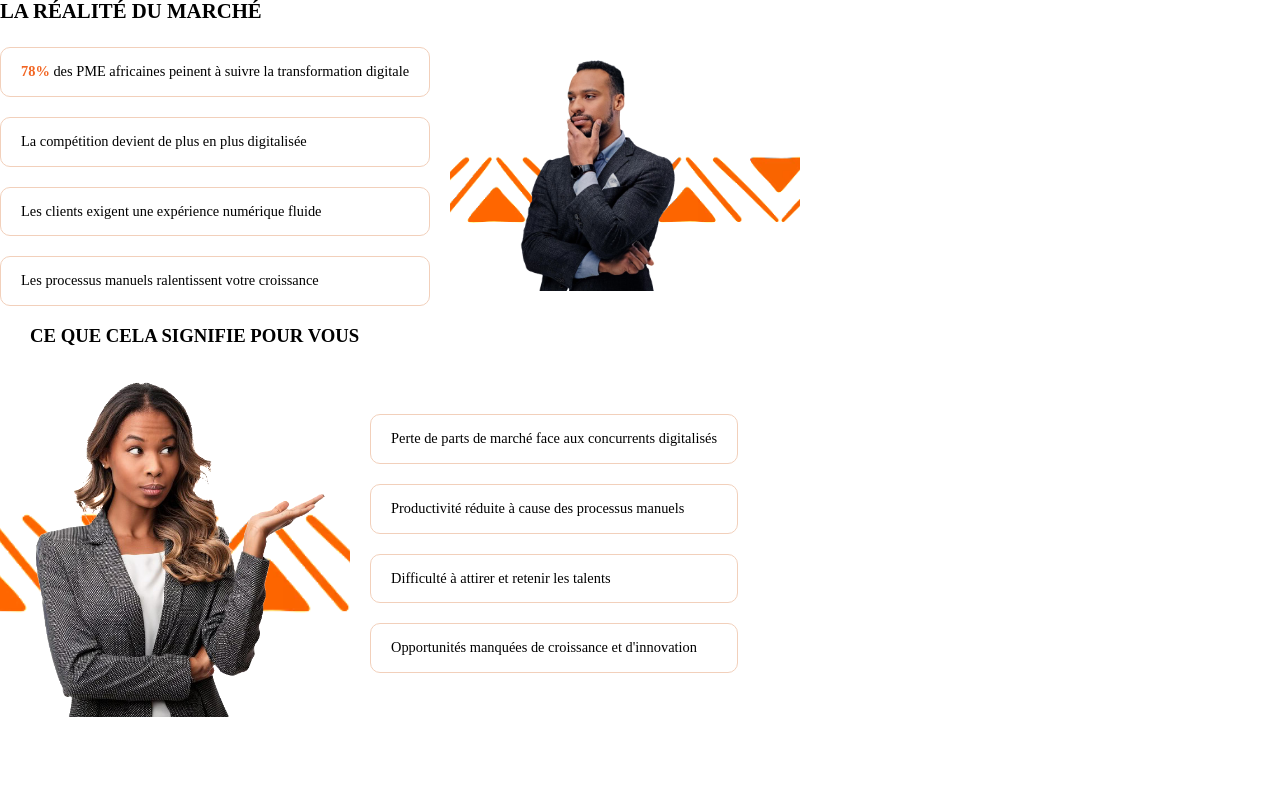
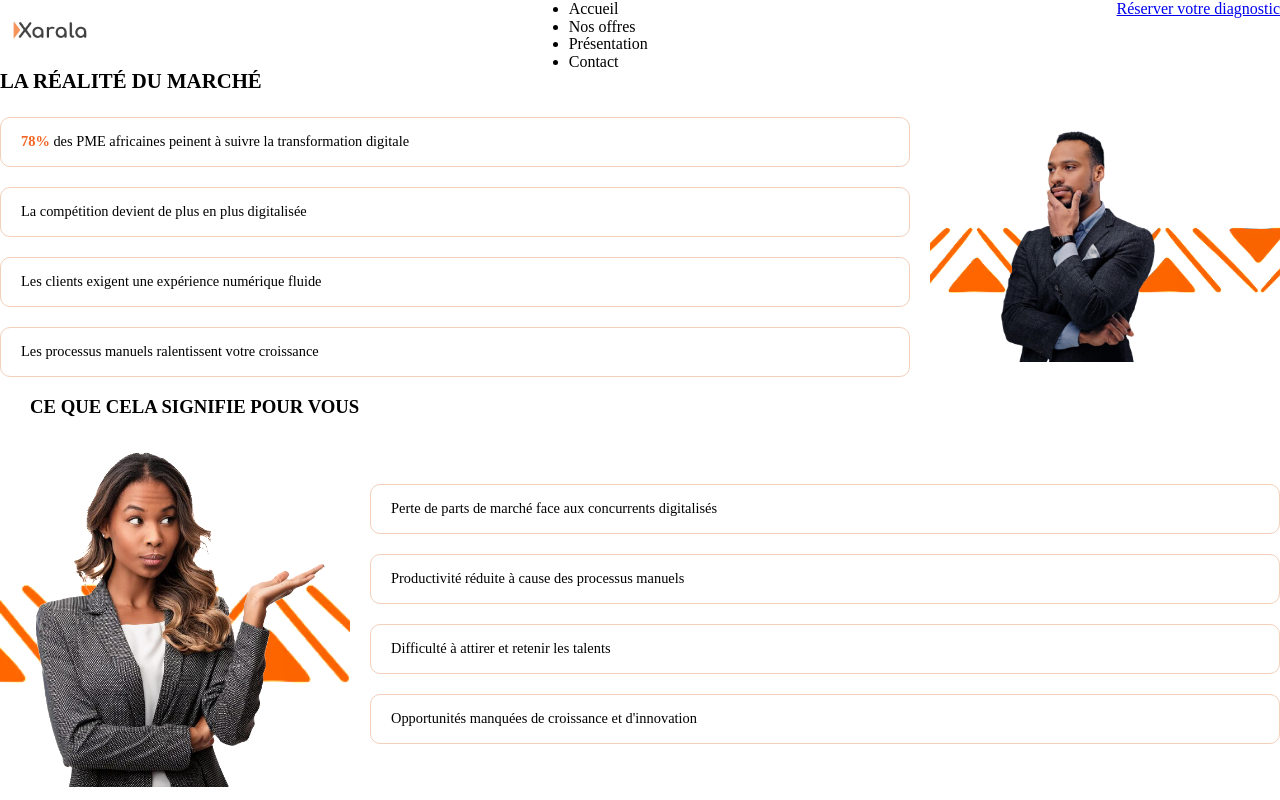
Before and after one commit to idrissadiouf345-maker/mon-portfolio, a plain HTML site: page projet2.xarala/xdj/index.html in a window 1280 px wide. Drawn offline with Linux system fonts and the light colour scheme.

Commit message:
ce que j'ai fait

```diff
--- a/amélioration/exercice grid/style.css
+++ b/amélioration/exercice grid/style.css
@@ -1,6 +1,6 @@
 .container{
     display: grid;
-    grid-template-columns:120px  ;
+    grid-template-columns:10% 45% 45%   ;
     /* grid-template-rows: ; */
     gap: 7px;
     height: 100vh;
--- a/projet2.xarala/xdj/index.html
+++ b/projet2.xarala/xdj/index.html
@@ -7,6 +7,18 @@
     <title>Document</title>
 </head>
 <body>
+    <nav>
+        <div class="Logo"><img src="images.png" width="100"></div>
+        <div class="menu">
+            <ul class="nav">
+                <li> <a href="#"></a>Accueil</li>
+                <li> <a href="#"></a>Nos offres</li>
+                <li> <a href="#"></a>Présentation</li>
+                <li> <a href="#"></a>Contact</li>
+            </ul>
+        </div>
+        <div class="button"><a href="#">Réserver votre diagnostic</a></div>
+    </nav>
     <section>
         <h2>La réalité du Marché</h2>
         <div class="container">
@@ -16,7 +28,7 @@
             <div class="class ">Les clients exigent une expérience numérique fluide</div>
             <div class="class ">Les processus manuels ralentissent votre croissance</div>
         </div>
-       <div class="LO"> <img src="homme.png" alt="homme" class="LA"></div>
+       <div class="LO"><img src="homme.png" alt="homme" class="LA"></div>
         </div>
     </section>
     <section>
--- a/projet2.xarala/xdj/style.css
+++ b/projet2.xarala/xdj/style.css
@@ -4,11 +4,16 @@
     line-height: 1.1;
     box-sizing: border-box;
 }
+nav{
+    display: flex;
+    justify-content: space-between;
+
+}
 body{
     overflow-x: hidden;
 }
 .LA{
-    width: 350px;
+   max-width: 350px;
     object-fit: cover;
 }
 .container,.container1{
@@ -16,6 +21,7 @@ body{
     flex-direction: row;
     gap: 20px;
     align-items: center;
+    width: 100%;
 }
 section h2 {
   font-size: 1.3rem;
@@ -27,6 +33,7 @@ section h2 {
     display: flex;
     flex-direction: column;
     gap: 20px;
+    flex: 1;
 }
 .class {
   border: 1.5px solid #f2d0bb;
```
Also changed, not shown: projet2.xarala/xdj/images.png (added).
